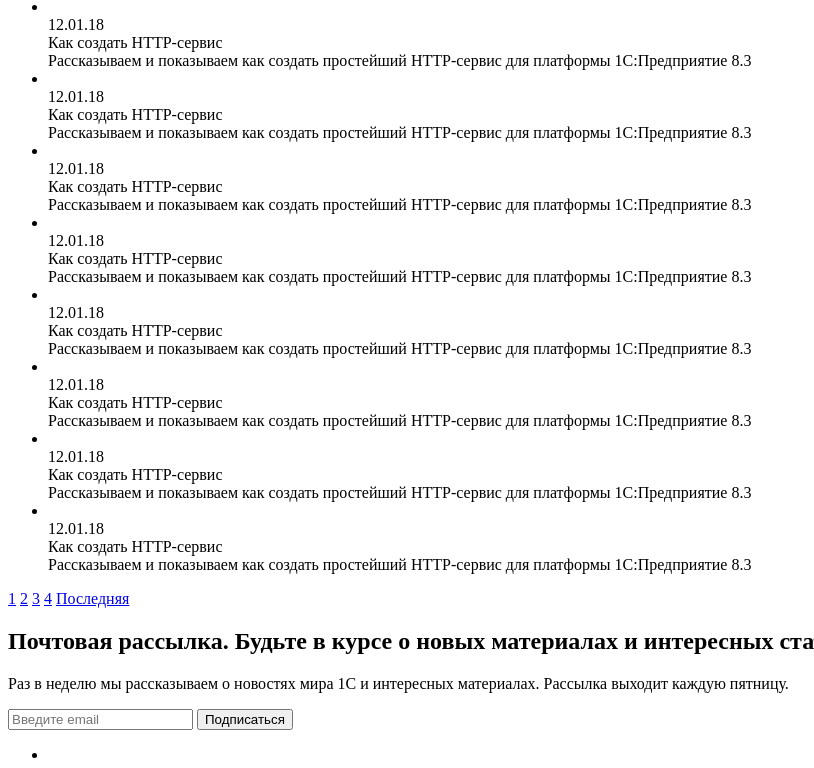
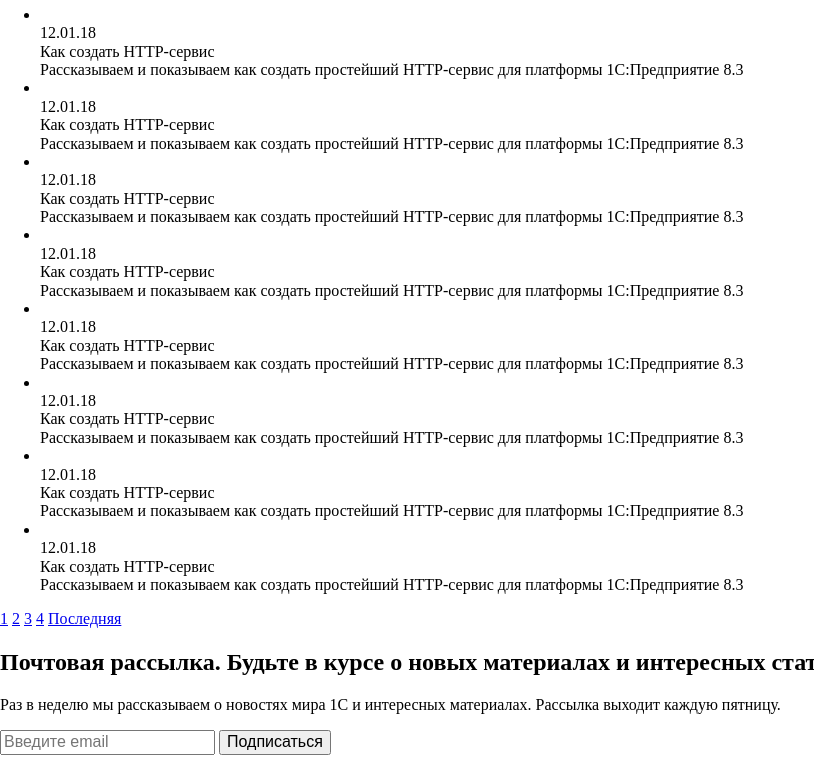
Before and after one commit to AntonovIgor/onescast, a website: page index.html in a window 1280 px wide. Shown: the part 253-1021 px from the top of the page, without its empty margins (0-814 px from the left). Drawn offline with nearby package versions, Linux system fonts and the light colour scheme.

Commit message:
Added normalize.css

```diff
--- a/index.html
+++ b/index.html
@@ -4,6 +4,7 @@
     <meta charset="utf-8">
     <title>OneSCast | все о программировании под платформу 1С:Предприятие 8.3 (статьи, скринкасты, подкасты)</title>
     <meta name="viewport" content="width=device-width, initial-scale=1">
+    <link rel="stylesheet" href="./node_modules/normalize.css/normalize.css">
 </head>
 <body>
   <header class="page-header">
--- a/package.json
+++ b/package.json
@@ -7,5 +7,8 @@
     "test": "echo \"Error: no test specified\" && exit 1"
   },
   "author": "Igor Antonov",
-  "license": "ISC"
+  "license": "ISC",
+  "dependencies": {
+    "normalize.css": "^7.0.0"
+  }
 }
```
Also changed, not shown: 1 other file.
